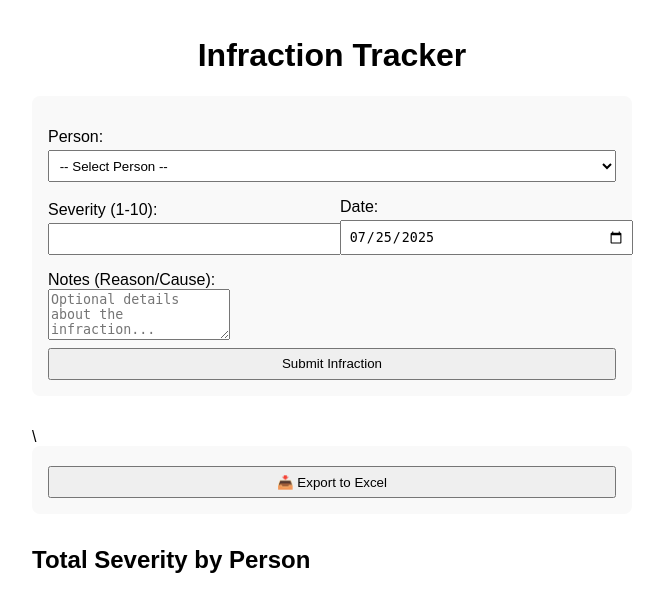
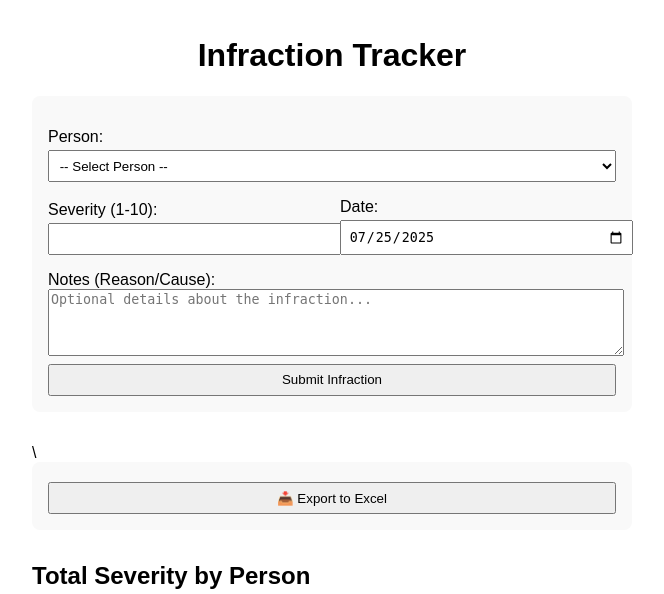
Before and after one commit to lukeysky/Infraction-tracker, a Flask app: page / in a window 1280 px wide. Shown: the top 594 px of the page, without its empty margins (308-972 px from the left). Run offline with Flask 3, Linux system fonts and the light colour scheme.

Commit message:
Update index.html

```diff
--- a/templates/index.html
+++ b/templates/index.html
@@ -78,7 +78,7 @@
 </div>
 
 <label for="notes">Notes (Reason/Cause):</label>
-<textarea name="notes" rows="3" placeholder="Optional details about the infraction..."></textarea>
+<textarea name="notes" rows="3" placeholder="Optional details about the infraction..." style="width: 570px; height: 61px;"></textarea>
 
     <button type="submit">Submit Infraction</button>
   </form>
```
